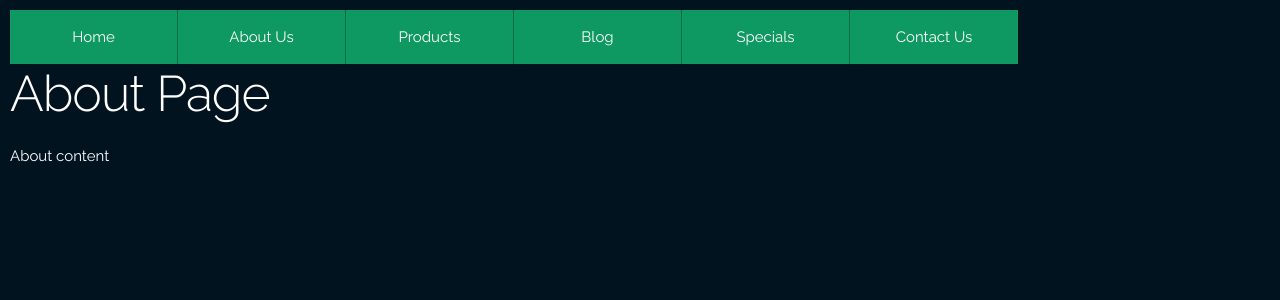
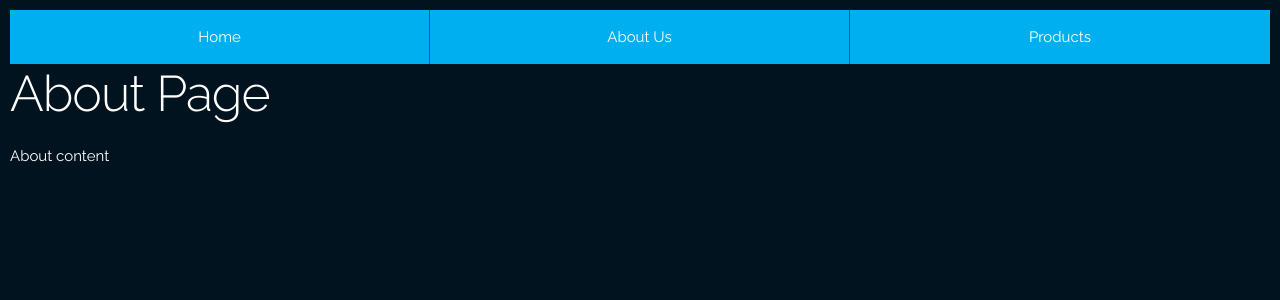
Before and after one commit to jorgercg/MyMensor, a Django app: template mymensor/templates/about.html in a window 1280 px wide. Shown: the top 300 px of the page. Run offline with Django 3.2, Linux system fonts and the light colour scheme; the template is opened without the code that fills it, so the values that code supplies are empty.

Commit message:
commit 15ago2016 21h32

```diff
--- a/mymensor/static/css/menuflexbox.css
+++ b/mymensor/static/css/menuflexbox.css
@@ -23,7 +23,7 @@ h1, p {
 }
 #nav ul {
   display: none;
-  width: 80%;
+  width: 100%;
   list-style: none;
   margin: 0px;
   padding: 0px;
@@ -31,13 +31,13 @@ h1, p {
 #nav ul li a {
   display: block;
   padding: 1em;
-  background: #0F9962;
+  background: #00afef;
   color: white;
   text-decoration: none;
   border-right: 1px solid #0a6b44;
 }
 #nav ul li a:hover {
-  background: #0d8253;
+  background: #0096cc;
 }
 #nav ul li:last-of-type a {
   border-right: 0px;
--- a/mymensor/templates/layouts/base.html
+++ b/mymensor/templates/layouts/base.html
@@ -55,10 +55,6 @@
                     </ul>
                 </li>
                 <li><a href="{% url 'about' %}">Products</a></li>
-                <li><a href="{% url 'about' %}">Blog</a></li>
-                <li><a href="{% url 'about' %}">Specials</a></li>
-                <li><a href="{% url 'about' %}">Contact Us</a></li>
-              </ul>
               </ul>
             </nav>
 
```
